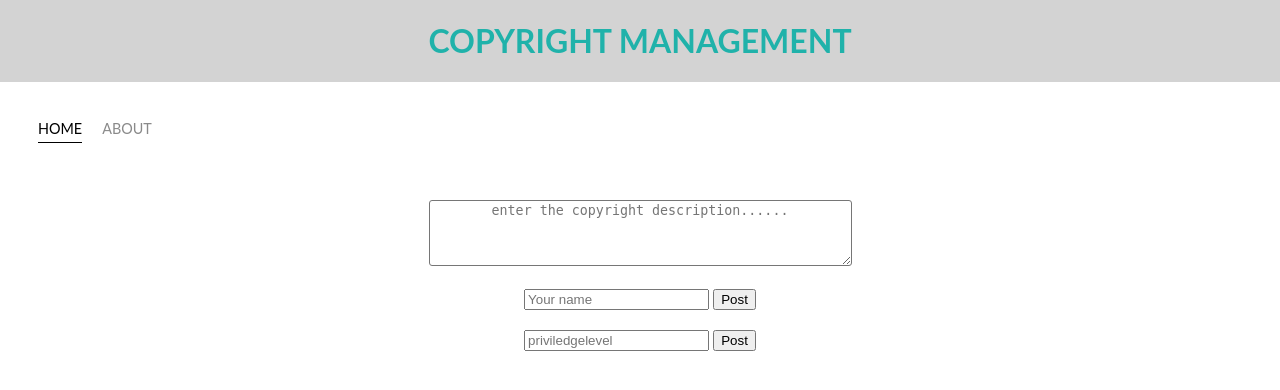
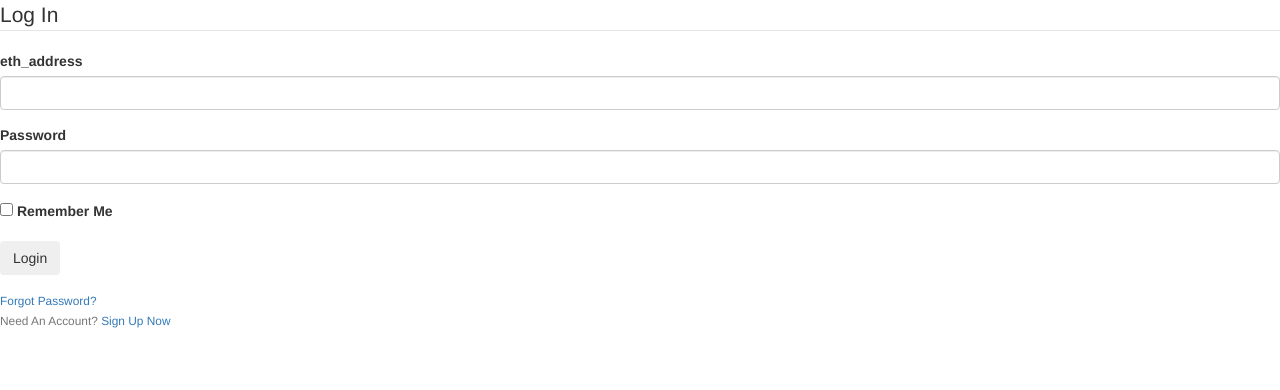
Before and after one commit to prashanthar2000/Copyright_Management_System_blockchain, a Flask app: page /login in a window 1280 px wide. Shown: the top 390 px of the page. Run offline with Flask 2, Linux system fonts and the light colour scheme; parts of the project's set-up code (start-up, migrations or seed data) failed here and were passed over; some libraries are stand-ins or nearby versions.

Commit message:
login_register

```diff
--- a/backend/forms.py
+++ b/backend/forms.py
@@ -1,7 +1,24 @@
+
 from flask_wtf import FlaskForm
-from wtforms import StringField, PasswordField, SubmitField, BooleanField , TextAreaField ,DateField
+from wtforms import StringField, PasswordField, SubmitField,  TextAreaField ,DateField , BooleanField
 from wtforms.validators import DataRequired, Optional #, Length, Email, EqualTo, ValidationError
+from wtforms import validators
+from backend.models import User
 
-import re
+# import re
+address_pat = r"0x[0-9a-fA-]{32}"
 
-address_pat = r"0x[0-9a-fA-]{32}"
+
+class LoginForm(FlaskForm):
+    # email = StringField('Email',validators=[DataRequired(), Email()])
+    eth_address = StringField('eth_address',[
+        validators.Regexp(address_pat, message="Username must contain only letters numbers or underscore")])
+
+    password = PasswordField('Password', validators=[DataRequired()])
+    remember = BooleanField('Remember Me')
+    submit = SubmitField('Login')
+
+class RegisterForm(FlaskForm):
+    eth_address = StringField('eth_address' ,[validators.Regexp(address_pat, message="Username must contain only letters numbers or underscore")])
+    password = PasswordField('Password', validators=[DataRequired()])
+    username = StringField('Username' , validators=[DataRequired()])
--- a/backend/models.py
+++ b/backend/models.py
@@ -12,7 +12,7 @@ class User(db.Model, UserMixin):
     id = db.Column(db.Integer, primary_key=True)
     username = db.Column(db.String(20), unique=True, nullable=False)
     # email = db.Column(db.String(120), unique=True, nullable=False)
-    bc_address = db.Column(db.String(34) , unique=True , nullable=False)
+    eth_address = db.Column(db.String(34) , unique=True , nullable=False)
 
     password = db.Column(db.String(60), nullable=False)
 
--- a/backend/routes.py
+++ b/backend/routes.py
@@ -1,6 +1,9 @@
 from backend import app , db ,  bcrypt
 from flask import render_template, url_for, flash, redirect, request, abort
-# from flask_login import login_user, current_user, logout_user, login_required
+from backend.contract import contract #function to contract blockchain
+from flask_login import login_user, current_user, logout_user, login_required
+from backend.forms import  LoginForm
+from backend.models import User
 
 
 @app.route('/')
@@ -14,8 +17,24 @@ def home():
 
 @app.route("/login", methods=['GET', 'POST'])
 def login():
+    if current_user.is_authenticated:
+        return redirect(url_for('home'))
+    form = LoginForm()
+    if form.validate_on_submit():
+        user = User.query.filter_by(eth_address=form.eth_address.data).first()
+        if user and bcrypt.check_password_hash(user.password, form.password.data):
+            login_user(user, remember=form.remember.data)
+            next_page = request.args.get('next')
+            return redirect(next_page) if next_page else redirect(url_for('event_index'))
+        else:
+            flash('Login Unsuccessful. Please check email and password', 'danger')
+    return render_template('login.html', title='Login', form=form)
+
+
+
+@app.route('/register' , methods=['GET' , "POST"])
+def register():
     return render_template('main.html')
-
 
 
 
--- a/backend/templates/base.html
+++ b/backend/templates/base.html
@@ -1,11 +1,31 @@
 <!DOCTYPE html>
 <html lang="en">
+
 <head>
     <meta charset="UTF-8">
     <link rel="stylesheet" href="{{ url_for('static', filename='main_css.css') }}">
+
+
+
     {% block head %}{% endblock %}
 </head>
+
 <body>
+    <!-- message flash -->
+
+    {% with messages = get_flashed_messages(with_categories=true) %}
+    {% if messages %}
+    {% for category, message in messages %}
+    <div class="alert alert-{{ category }}">
+        <br>{{ message }}
+    </div>
+    {% endfor %}
+    {% endif %}
+    {% endwith %}
+
+    <!-- end of flash message  -->
+
     {% block body %}{% endblock %}
 </body>
+
 </html>
--- /dev/null
+++ b/backend/templates/login.html
@@ -0,0 +1,68 @@
+{% extends "base.html" %}
+{%block head%}
+
+ <!-- boot strap cdn  -->
+ <link rel="stylesheet" href="https://maxcdn.bootstrapcdn.com/bootstrap/3.3.7/css/bootstrap.min.css"
+ integrity="sha384-BVYiiSIFeK1dGmJRAkycuHAHRg32OmUcww7on3RYdg4Va+PmSTsz/K68vbdEjh4u" crossorigin="anonymous">
+<!-- Optional theme -->
+<link rel="stylesheet" href="https://maxcdn.bootstrapcdn.com/bootstrap/3.3.7/css/bootstrap-theme.min.css"
+ integrity="sha384-rHyoN1iRsVXV4nD0JutlnGaslCJuC7uwjduW9SVrLvRYooPp2bWYgmgJQIXwl/Sp" crossorigin="anonymous">
+
+<!-- Latest compiled and minified JavaScript -->
+<script src="https://maxcdn.bootstrapcdn.com/bootstrap/3.3.7/js/bootstrap.min.js"
+ integrity="sha384-Tc5IQib027qvyjSMfHjOMaLkfuWVxZxUPnCJA7l2mCWNIpG9mGCD8wGNIcPD7Txa"
+ crossorigin="anonymous"></script>
+
+
+ {%endblock head%}
+{% block body %}
+    <div class="content-section">
+        <form method="POST" action="">
+            {{ form.hidden_tag() }}
+            <fieldset class="form-group">
+                <legend class="border-bottom mb-4">Log In</legend>
+                <div class="form-group">
+                    {{ form.eth_address.label(class="form-control-label") }}
+                    {% if form.eth_address.errors %}
+                        {{ form.eth_address(class="form-control form-control-lg is-invalid") }}
+                        <div class="invalid-feedback">
+                            {% for error in form.eth_address.errors %}
+                                <span>{{ error }}</span>
+                            {% endfor %}
+                        </div>
+                    {% else %}
+                        {{ form.eth_address(class="form-control form-control-lg") }}
+                    {% endif %}
+                </div>
+                <div class="form-group">
+                    {{ form.password.label(class="form-control-label") }}
+                    {% if form.password.errors %}
+                        {{ form.password(class="form-control form-control-lg is-invalid") }}
+                        <div class="invalid-feedback">
+                            {% for error in form.password.errors %}
+                                <span>{{ error }}</span>
+                            {% endfor %}
+                        </div>
+                    {% else %}
+                        {{ form.password(class="form-control form-control-lg") }}
+                    {% endif %}
+                </div>
+                <div class="form-check">
+                    {{ form.remember(class="form-check-input") }}
+                    {{ form.remember.label(class="form-check-label") }}
+                </div>
+            </fieldset>
+            <div class="form-group">
+                {{ form.submit(class="btn btn-outline-info") }}
+            </div>
+            <small class="text-muted ml-2">
+                <a href="#">Forgot Password?</a>
+            </small>
+        </form>
+    </div>
+    <div class="border-top pt-3">
+        <small class="text-muted">
+            Need An Account? <a class="ml-2" href="{{ url_for('register') }}">Sign Up Now</a>
+        </small>
+    </div>
+{% endblock body %}
--- a/backend/templates/main.html
+++ b/backend/templates/main.html
@@ -14,17 +14,18 @@
             <div class="nav-wrapper">
               <div class="left-side">
                 <div class="nav-link-wrapper active-nav-link">
-                  <a href="index.html">Home</a>
+                  <a href="{{url_for('login')}}">Login</a>
                 </div>
 
                 <div class="nav-link-wrapper">
-                  <a href="about.html">About</a>
+                  <a href="{{url_for('home')}}">About</a>
                 </div>
               </div>
             </div>
 
         <br>
 	<center>
+
 	<form action="/submit" id="textform" method="post">
 	    <textarea class="right_desc" rows="4" cols="50" placeholder="enter the copyright description......"></textarea>
     </br>
```
Also changed, not shown: backend/__init__.py (+5 -5 lines), backend/site.db (added), 1 other file.
